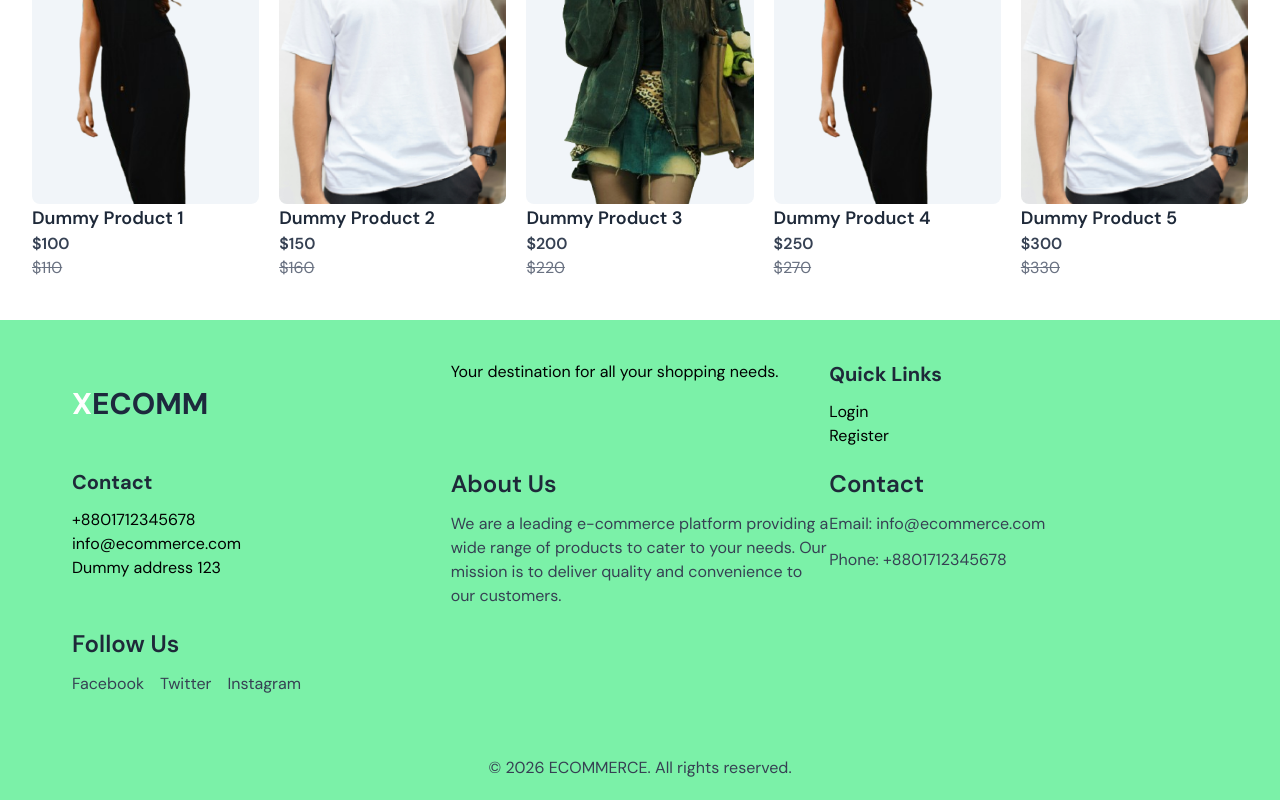
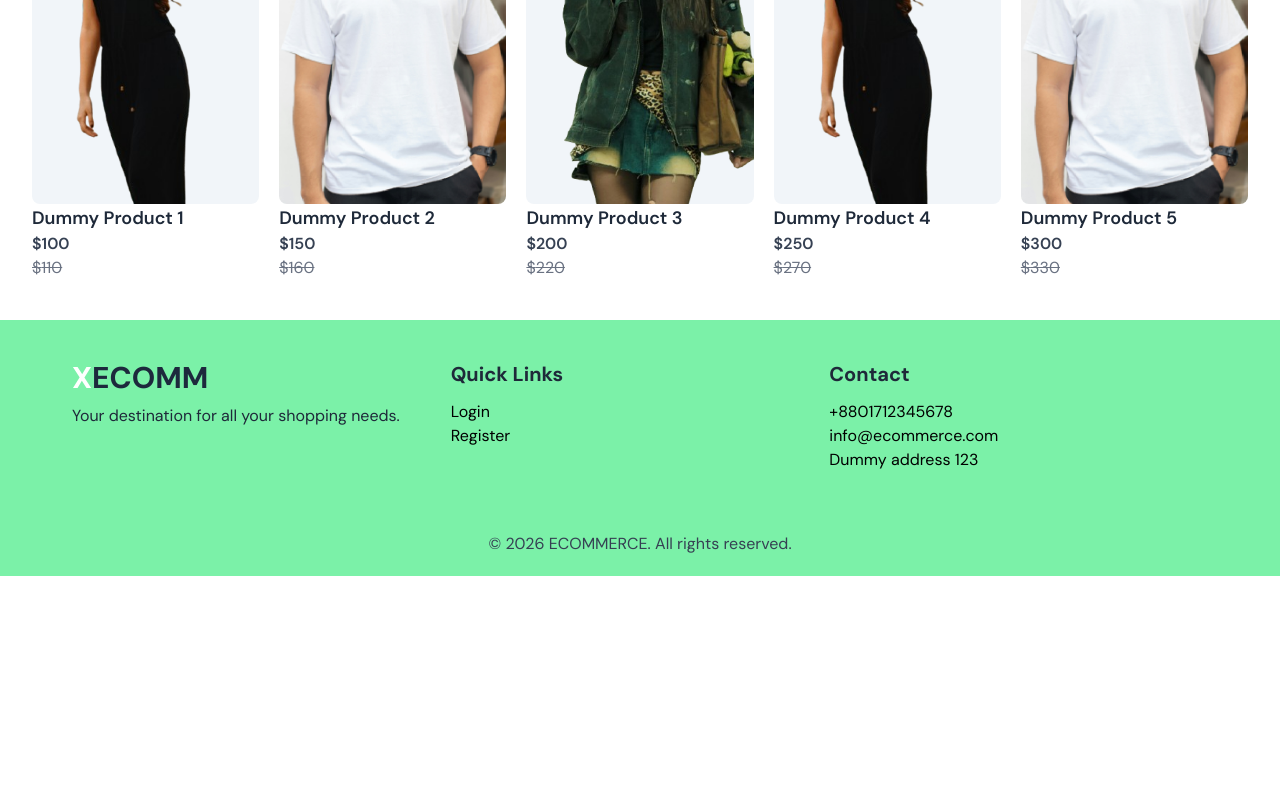
Before and after one commit to tirthosarkar/E-Commerce-Website-1, a React app: page / in a window 1280 px wide. Shown: the part 1720-2520 px from the top of the page. After the commit the page ends 2296 px from the top, so only its background shows below. Built offline with nearby package versions, Linux system fonts and the light colour scheme; the HTML template or start-up script is replaced by a standard one.

Commit message:
Added footter link code

```diff
--- a/src/components/layouts/Footer.jsx
+++ b/src/components/layouts/Footer.jsx
@@ -7,11 +7,16 @@ const Footer = () => {
   return (
     <div className="max-w-360 mx-auto bg-green-300 lg:px-8 px-5">
       <div className="grid grid-cols-1 gap-y-5 lg:grid-cols-3 rounded-lg p-10">
-        <Link to="/" className="flex items-center">
-          <span className="text-3xl text-white font-bold">X</span>
-          <span className="text-3xl text-slate-800 font-bold">ECOMM</span>
-        </Link>
-        <p>Your destination for all your shopping needs.</p>
+        <div>
+          <Link to="/" className="flex items-center">
+            <span className="text-3xl text-white font-bold">X</span>
+            <span className="text-3xl text-slate-800 font-bold">ECOMM</span>
+          </Link>
+          <p className="text-gray-800 mt-2">
+            Your destination for all your shopping needs.
+          </p>
+        </div>
+
         <div className="flex flex-col">
           <h2 className="text-xl text-gray-800 font-bold mb-3">Quick Links</h2>
           <Link className="hover:underline" to="/login">
@@ -27,33 +32,6 @@ const Footer = () => {
           <Link className="hover:underline">info@ecommerce.com</Link>
           <p>Dummy address 123</p>
         </div>
-        <div className="space-y-3">
-          <h2 className="text-2xl text-gray-800 font-semibold">About Us</h2>
-          <p className="text-gray-700">
-            We are a leading e-commerce platform providing a wide range of
-            products to cater to your needs. Our mission is to deliver quality
-            and convenience to our customers.
-          </p>
-        </div>
-        <div className="space-y-3">
-          <h2 className="text-2xl text-gray-800 font-semibold">Contact</h2>
-          <p className="text-gray-700">Email: info@ecommerce.com</p>
-          <p className="text-gray-700">Phone: +8801712345678</p>
-        </div>
-        <div className="space-y-3">
-          <h2 className="text-2xl text-gray-800 font-semibold">Follow Us</h2>
-          <div className="flex space-x-4">
-            <a href="#" className="text-gray-700 hover:text-green-500">
-              Facebook
-            </a>
-            <a href="#" className="text-gray-700 hover:text-green-500">
-              Twitter
-            </a>
-            <a href="#" className="text-gray-700 hover:text-green-500">
-              Instagram
-            </a>
-          </div>
-        </div>
       </div>
       <div className="text-center py-5 text-gray-700">
         &copy; {new Date().getFullYear()} ECOMMERCE. All rights reserved.
```
